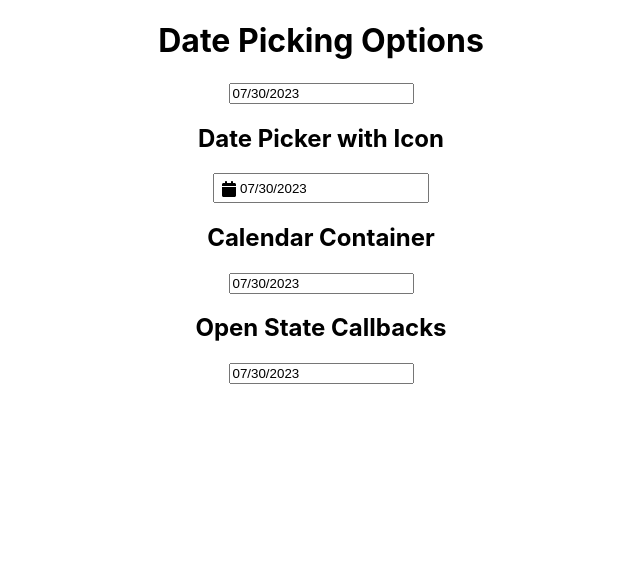
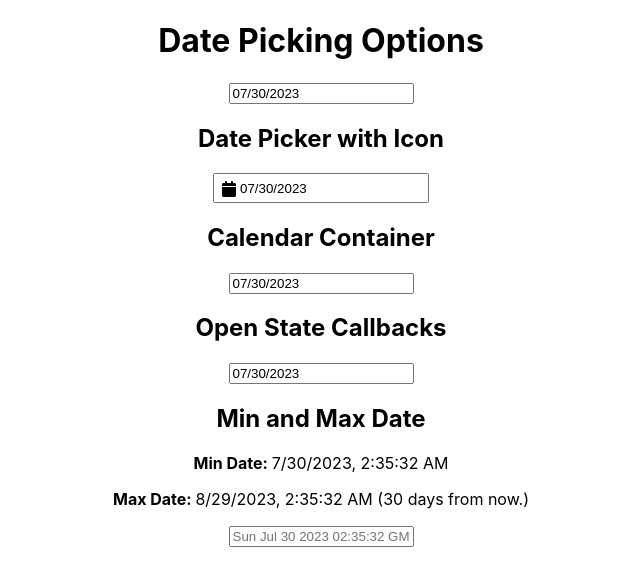
Before and after one commit to mghondo/reactDatePicker, a React (Create React App) app: page / in a window 1280 px wide. Shown: the top 586 px of the page, without its empty margins (319-959 px from the left). Built offline with nearby package versions, Linux system fonts and the light colour scheme.

Commit message:
min and max time.

```diff
--- a/src/App.js
+++ b/src/App.js
@@ -6,6 +6,7 @@ import DatePicker1 from "./components/DatePicker1";
 import "react-datepicker/dist/react-datepicker.css";
 import CalendarContainer1 from "./components/CalendarContainer1";
 import CalenderOpenStateCallbacks from "./components/CalenderOpenStateCallbacks";
+import MinMaxDate from "./components/MinMaxDate";
 
 function App() {
   const [startDate, setStartDate] = useState(new Date());
@@ -19,6 +20,7 @@ function App() {
       <DatePicker1></DatePicker1>
       <CalendarContainer1></CalendarContainer1>
       <CalenderOpenStateCallbacks></CalenderOpenStateCallbacks>
+      <MinMaxDate></MinMaxDate>
     </div>
   );
 }
--- /dev/null
+++ b/src/components/MinMaxDate.js
@@ -0,0 +1,34 @@
+import React, { useState } from "react";
+import DatePicker from "react-datepicker";
+
+const MinMaxDate = () => {
+  const [date, setDate] = useState(new Date());
+  const days = 30;
+  const today = new Date();
+  const laterDate = new Date(new Date().setDate(today.getDate() + days));
+  const minDate = date.setDate(5);
+  const maxDate = date.setDate(45);
+  console.log(minDate);
+  return (
+    <div>
+      <h2>Min and Max Date</h2>
+      <p>
+        <strong>Min Date: </strong>
+        {today.toLocaleString()}
+      </p>
+      <p>
+        <strong>Max Date: </strong>
+        {laterDate.toLocaleString()} ({days} days from now.)
+      </p>
+      <DatePicker
+        value={date}
+        onChange={setDate}
+        minDate={today}
+        maxDate={laterDate}
+        placeholderText={today}
+      />
+    </div>
+  );
+};
+
+export default MinMaxDate;
```
